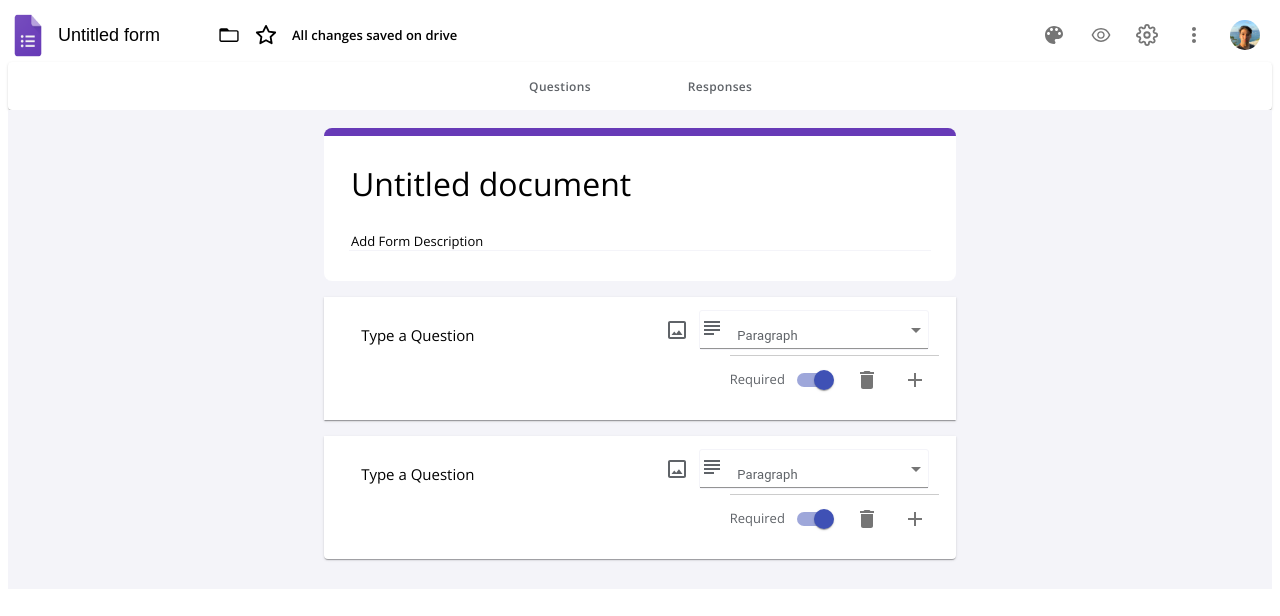
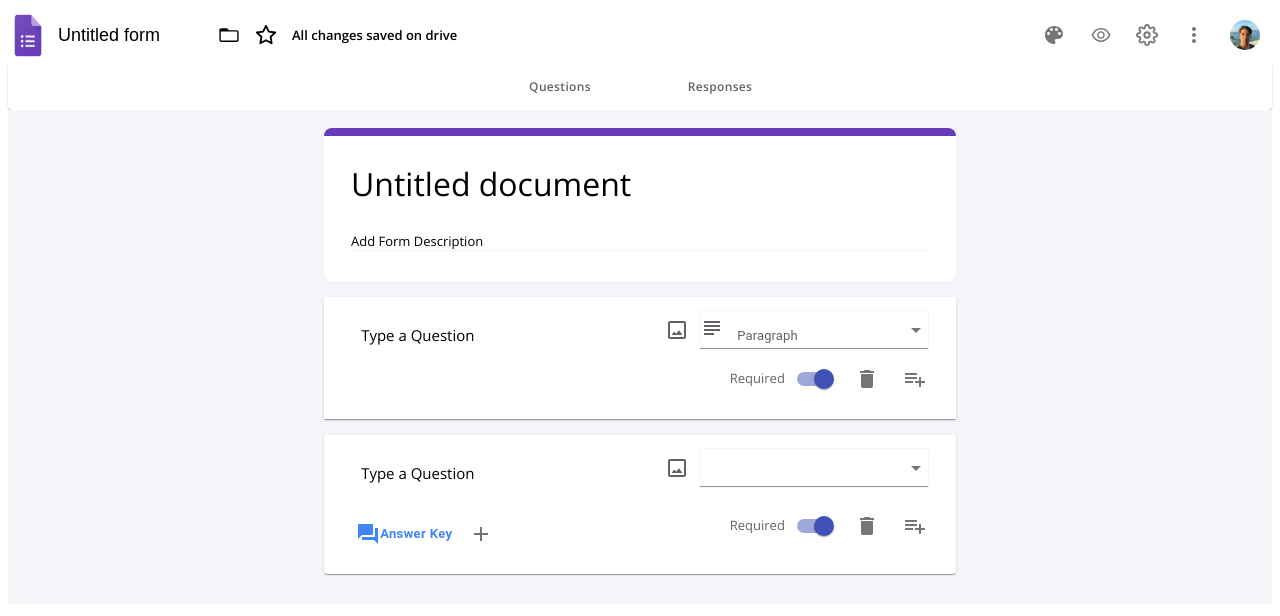
Before and after one commit to MicaelTargino/GoogleFormsClone_frontend, a React (Create React App) app: page /form/1 in a window 1280 px wide. Both pictures are taken after a click on the button 914 px from the left and 380 px from the top of the page. Shown: the top 616 px of the page. Built offline with nearby package versions, Linux system fonts and the light colour scheme.

Commit message:
option add and question type edit

```diff
--- a/src/components/QuestionForm/QuestionForm.css
+++ b/src/components/QuestionForm/QuestionForm.css
@@ -137,7 +137,3 @@
     align-items: center;
     justify-content: space-between;
 }
-
-.add_question_bottom_left, .add_question_bottom {
-    border-top: 1px solid #ccc;
-}
--- a/src/components/QuestionForm/QuestionForm.jsx
+++ b/src/components/QuestionForm/QuestionForm.jsx
@@ -1,6 +1,6 @@
 import React, {useState, useEffect, useContext} from 'react';
-import {CropOriginal, CheckBox, ShortText, Subject, MoreVert, Add ,FilterNone, AddCircleOutline, OndemandVideo, TextFields, Close} from '@material-ui/icons';
-import {Select, Switch,Typography,IconButton,Accordion, AccordionSummary, AccordionDetails, Button, Radio, FormControlLabel, MenuItem} from '@material-ui/core';
+import {CropOriginal, CheckBox, ShortText, Subject, MoreVert, Add ,FilterNone, AddCircleOutline, OndemandVideo, TextFields, Close, PlaylistAdd} from '@material-ui/icons';
+import {Select, Switch,Typography,IconButton,Accordion, AccordionSummary, AccordionDetails, Button, Radio, FormControlLabel, MenuItem, Tooltip} from '@material-ui/core';
 import { BsTrash, BsFileText, FcRightUp } from 'react-icons';
 import DeleteIcon from '@material-ui/icons/Delete';
 import QuestionAnswerIcon from '@material-ui/icons/QuestionAnswer';
@@ -13,7 +13,9 @@ const QuestionForm = ({editingMode}) => {
             id: 1,
             questionText: '',
             questionType: 'text',
-            options: [],
+            options: [
+                // {optionText: 'Teste'}
+            ],
             open: true,
             required: true
         }
@@ -30,13 +32,18 @@ const QuestionForm = ({editingMode}) => {
         let newQuestions = [...questions, {
             id: uniqueIdentifier,
             questionText: '',
-            questionType: 'text',
+            questionType: '',
             options: [
 
             ],
             open: true,
             required: true
         }];
+        setQuestions(newQuestions);
+    }
+    const addEmptyOption = (idx) => {
+        let newQuestions = [...questions];
+        newQuestions[idx].options.push({optionText: ''});
         setQuestions(newQuestions);
     }
     return (
@@ -62,10 +69,15 @@ const QuestionForm = ({editingMode}) => {
                                 <input type="text" className="question" placeholder={ques.questionText == '' ? "Type a Question": ques.questionText} onChange={(e) => {ques.questionText = e.target.value}} defaultValue={ques.questionText}></input>
                                 <CropOriginal style={{ color:'#5f6368' }} />
                                 <div>
-                                <Select className="select" defaultValue="text" onChange={e =>{ ques.questionType = e.target.value}} style={{ color:'#5f6368', fontSize: '13px', display: 'flex', alignItems: 'center', justifyContent: 'center'}}>
+                                <Select className="select" defaultValue={ques.questionType} onChange={e =>{
+                                     ques.questionType = e.target.value;
+                                     const questionsAfterTypeChange = [...questions];
+                                     questions[i].questionType = e.target.value;
+                                     setQuestions(questionsAfterTypeChange);
+                                     }} style={{ color:'#5f6368', fontSize: '13px', display: 'flex', alignItems: 'center', justifyContent: 'center'}}>
                                     <MenuItem id="text" value="text"><Subject style={{ marginRight: '10px' }}/> Paragraph</MenuItem>
                                     <MenuItem id="checkbox" value="checkbox"><CheckBox style={{ marginRight: '10px', color: '#70757a' }} checked></CheckBox> Checkbox</MenuItem>
-                                    <MenuItem id="radio" value="radio"><Radio style={{ margin: '0px', color: '#70757a' }} /> Multiple Choices</MenuItem>
+                                    <MenuItem id="radio" value="radio"><Radio style={{ margin: '0px', color: '#70757a' }} /> Multiple Choice</MenuItem>
                                 </Select>
                                 </div>
                                 {/* <IconButton>
@@ -81,12 +93,22 @@ const QuestionForm = ({editingMode}) => {
                                             <ShortText style={{ marginRight: '10px' }} />
                                         }
                                         <div>
-                                            <input type="text" className="text_input" placeholder="option" value={ques.options[j].optionText}></input>
+                                            <input type="text" className="text_input" placeholder="option" value={ques.options[j].optionText} defaultvalue={ques.options[j].optionText} onChange={(e) => {
+                                                ques.options[j].optionText = e.target.value;
+                                                const questionsAfterOptionChange = [...questions];
+                                                questions[i].options[j].optionText = e.target.value;
+                                                setQuestions(questionsAfterOptionChange);
+                                                }}></input>
                                         </div>
 
                                         <CropOriginal style={{ color: '#5f6368' }} />
 
-                                        <IconButton aria-label="delete">
+                                        <IconButton aria-label="delete" onClick={() => {
+                                            const index = j
+                                            let newquestions = [...questions];
+                                            newquestions[i].options.splice(index,1);
+                                            setQuestions(newquestions);
+                                        }}>
                                             <Close />
                                         </IconButton>
 
@@ -100,39 +122,44 @@ const QuestionForm = ({editingMode}) => {
                                         <QuestionAnswerIcon />
                                          Answer Key
                                     </Button>
+                                    <Tooltip title={`New ${ques.questionType} option`} arrow>
+                                        <IconButton onClick={() => addEmptyOption(i)}>
+                                            <Add />
+                                        </IconButton>
+                                    </Tooltip>
                                 </div>
                                 :
-                                <div></div>
+                                <div>
+                                </div>
                                 }
-                                <div className="add_question_bottom">
+                                <div className="add_question_bottom" style={{borderTop: ques.options.length != 0 ? '1px solid #ccc' : ''}}>
                                         <span style={{ color: '#5f6368', fontSize: '13px', fontFamily: 'Open Sans, Arial, sans-serif' }}>Required</span>
                                         <FormControlLabel style={{margin: '0px'}} label="" control={<Switch color="primary" defaultChecked={ques.required} />} onChange={() => {ques.required = !ques.required }}/>
-                                        <IconButton onClick={() => deleteQuestion(ques.id)} aria-label="delete">
-                                            <DeleteIcon />
-                                        </IconButton>
-                                        <IconButton onClick={() => { createEmptyQuestion() }}>
-                                            <Add />
-                                        </IconButton>
-                                        {/* <Switch label="checked" name="checkedA" color="primary" checked={ques.required}></Switch> */}
-                                    {/* <IconButton>
-                                        <MoreVert />
-                                    </IconButton>     */}
-
+                                        <Tooltip title="Delete question" arrow>
+                                            <IconButton onClick={() => deleteQuestion(ques.id)} aria-label="delete">
+                                                <DeleteIcon />
+                                            </IconButton>
+                                        </Tooltip>
+                                        <Tooltip title="Add new question" arrow>
+                                            <IconButton onClick={() => { createEmptyQuestion() }}>
+                                                <PlaylistAdd />
+                                            </IconButton>
+                                        </Tooltip>
                                 </div>
                             </div>
                     </AccordionDetails>
                 </div>
             </Accordion>
         )) : questions.map((ques, i) => (
-            <Accordion key={i} expanded={ques.open} className={ques.open && 'add_bolder'}>
-                 <AccordionSummary aria-controls="panella-content" id="panella-header" elevation={1} style={{width: '100%'}}>
+            <Accordion sx={{background: 'white'}}  key={i} expanded={ques.open} className={ques.open && 'add_bolder'}>
+                 <AccordionSummary sx={{background: 'white'}} aria-controls="panella-content" id="panella-header" elevation={1} style={{width: '100%'}}>
                 {ques.open && (
                     <div className="saved_questions">
                         <Typography style={{ fontSize:'15px', fontWeight: '400', letterSpacing: '.1px', lineHeight: '24px',paddingBottom: '8px' }}>
                             {i+1}. {ques.questionText} {ques.required && <span style={{ color: 'red' }}>*</span>}
                         </Typography>
 
-                        {ques.questionType == 'text' && (<input type="text" /> )}
+                        {ques.questionType == 'text' && (<input style={{border: '1px solid #ccc', borderRadius: '5px', boxShadow: '5px 5px 5px rgba(5,5,5,.1)'}} className="text_input" type="text" name={`responseInputOfQuestion${i + 1}`} /> )}
 
                         {ques.options.map((option, j) =>(
                             <div key={j}>
```
